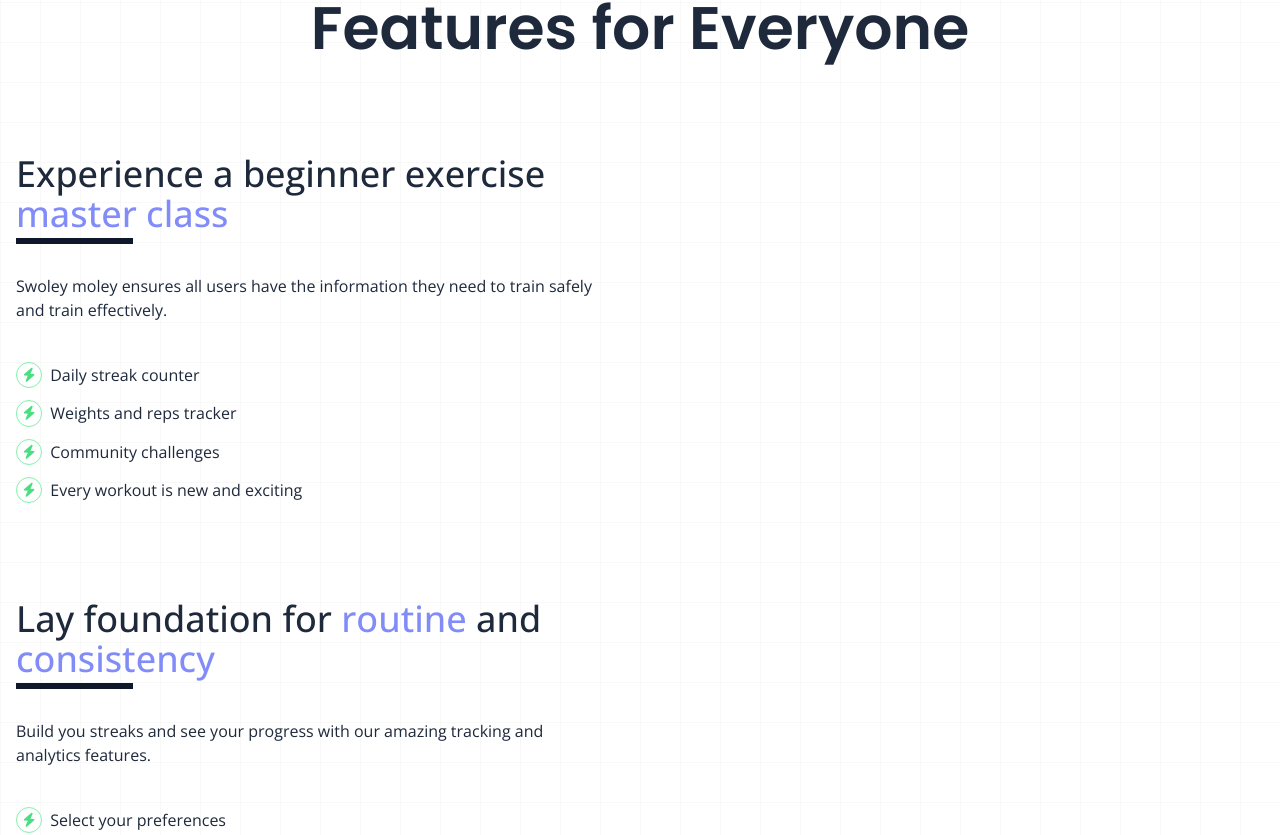
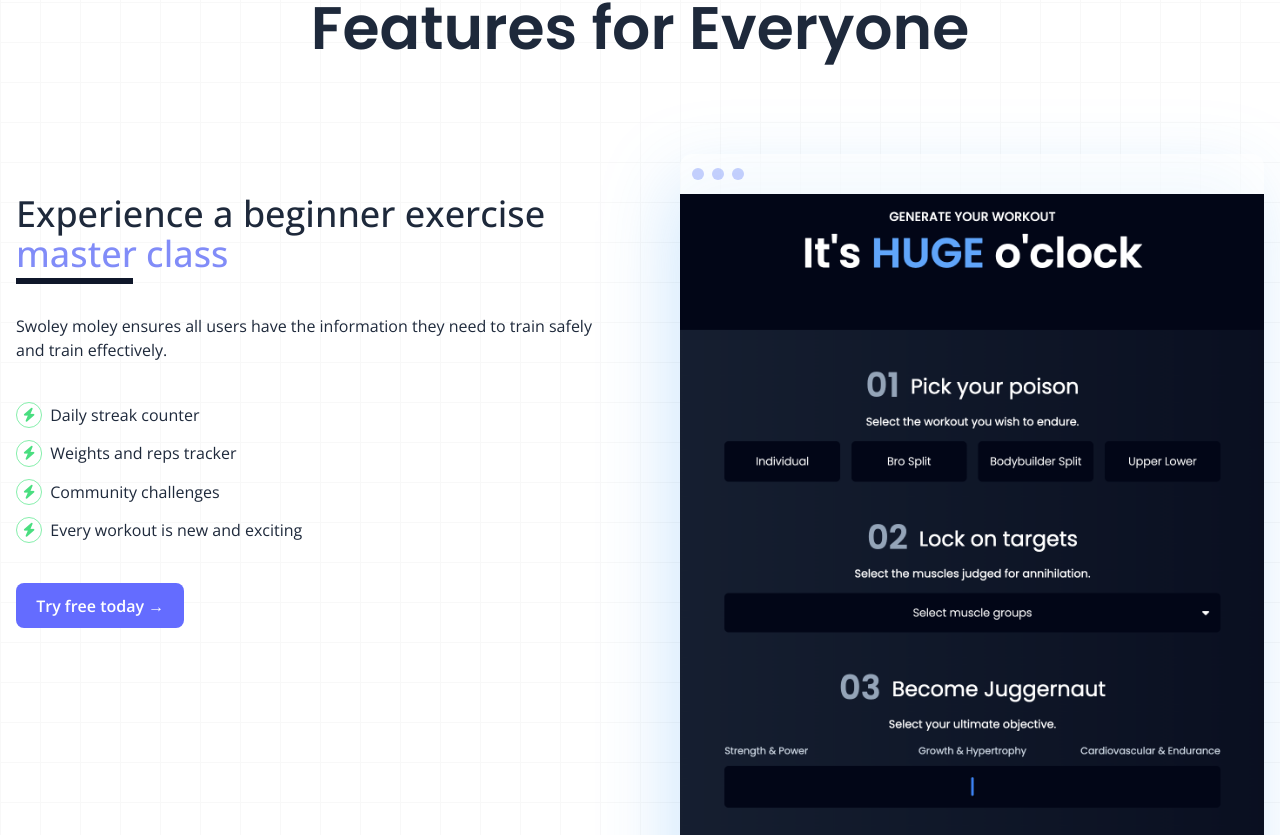
Before and after one commit to rizalshmbg/svelte-landing-page, a SvelteKit app: page / in a window 1280 px wide. Shown: the part 838-1673 px from the top of the page. Built offline with nearby package versions, Linux system fonts and the light colour scheme.

Commit message:
move the index mod class order-2 to medium screen only

```diff
--- a/src/components/ProductCard.svelte
+++ b/src/components/ProductCard.svelte
@@ -6,7 +6,10 @@
 <div
 	class="grid grid-cols-1 md:grid-cols-2 gap-14 md:gap-14 lg:gap-20 relative text-base"
 >
-	<div class="flex flex-col gap-8 md:gap-10">
+	<div
+		class={'flex flex-col gap-8 md:gap-10 pt-8 sm:pt-10 ' +
+			(index % 2 === 1 ? ' md:order-2' : ' ')}
+	>
 		<h4
 			class="text-2xl sm:text-3xl md:text-4xl max-w-[1000px] w-full font-medium relative pr-10 after:absolute after:top-full after:left-0 after:w-1/5 after:h-1.5 after:mt-1 after:bg-slate-900"
 		>
@@ -25,5 +28,22 @@
 				</div>
 			{/each}
 		</div>
+		<div class="flex items-center">
+			<button class="specialBtnDark mr-auto font-semibold">
+				<p>Try free today &rarr;</p>
+			</button>
+		</div>
+	</div>
+	<div class={'flex flex-col dropShadow overflow-hidden rounded-b-lg '}>
+		<div
+			class="rounded-t-xl h-8 sm:h-10 bg-white opacity-60 px-3 flex items-center gap-2"
+		>
+			{#each [1, 2, 3] as i}
+				<div class="rounded-full aspect-square w-2.5 sm:w-3 bg-indigo-300" />
+			{/each}
+		</div>
+		<div class="flex flex-col bg-white gap-4 flex-1">
+			<img src={productFeature.imgUrl} alt="product-img" />
+		</div>
 	</div>
 </div>
```
